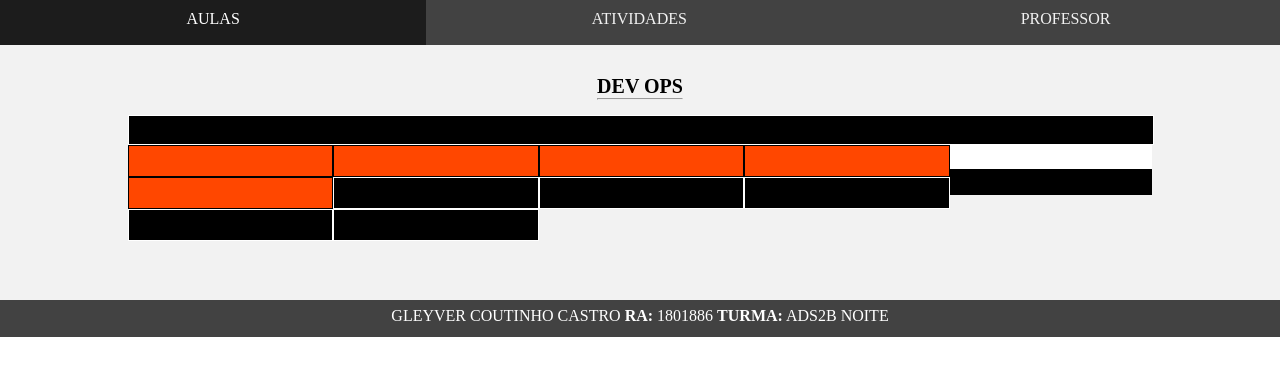
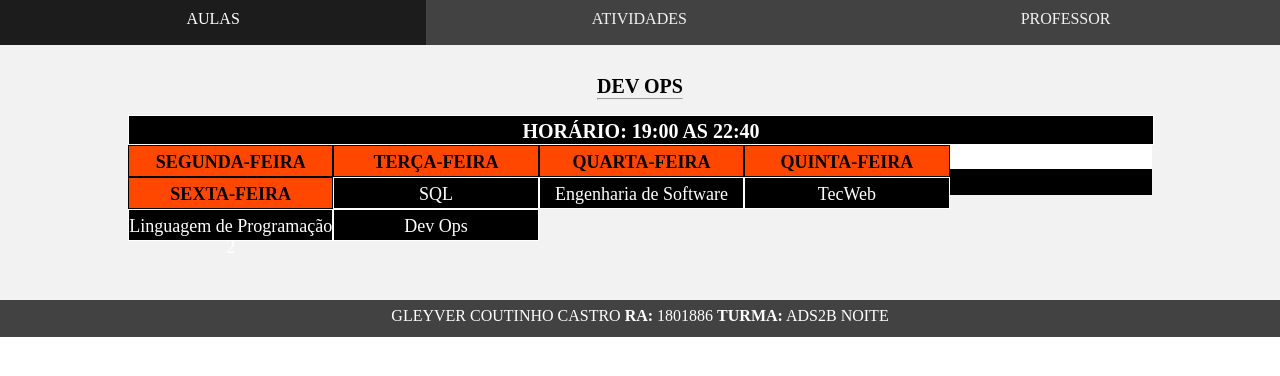
Before and after one commit to gleyver/devops, a plain HTML site: page index.html in a window 1280 px wide. Drawn offline with Linux system fonts and the light colour scheme.

Commit message:
informações tabela

```diff
--- a/index.html
+++ b/index.html
@@ -25,40 +25,40 @@
 
       <div class="table">
         <div class="hours_table">
-          <!--horário: 19:00 as 22:40-->
+          horário: 19:00 as 22:40
         </div>
         <div class="header_table">
           <div class="header_field">
-            <!--segunda-feira-->
+            segunda-feira
           </div>
           <div class="header_field">
-            <!--terça-feira-->
+            terça-feira
           </div>
           <div class="header_field">
-            <!--quarta-feira-->
+            quarta-feira
           </div>
           <div class="header_field">
-            <!--quinta-feira-->
+            quinta-feira
           </div>
           <div class="header_field">
-            <!--sexta-feira-->
+            sexta-feira
           </div>
         </div>
         <div class="body_table">
           <div class="body_field">
-            <!--SQL-->
+            SQL
           </div>
           <div class="body_field">
-            <!--Engenharia de Software-->
+            Engenharia de Software
           </div>
           <div class="body_field">
-            <!--TecWeb-->
+            TecWeb
           </div>
           <div class="body_field">
-            <!--Linguagem de Programação 2-->
+            Linguagem de Programação 2
           </div>
           <div class="body_field">
-            <!--Dev Ops-->
+            Dev Ops
           </div>
         </div>
       </div>
```
